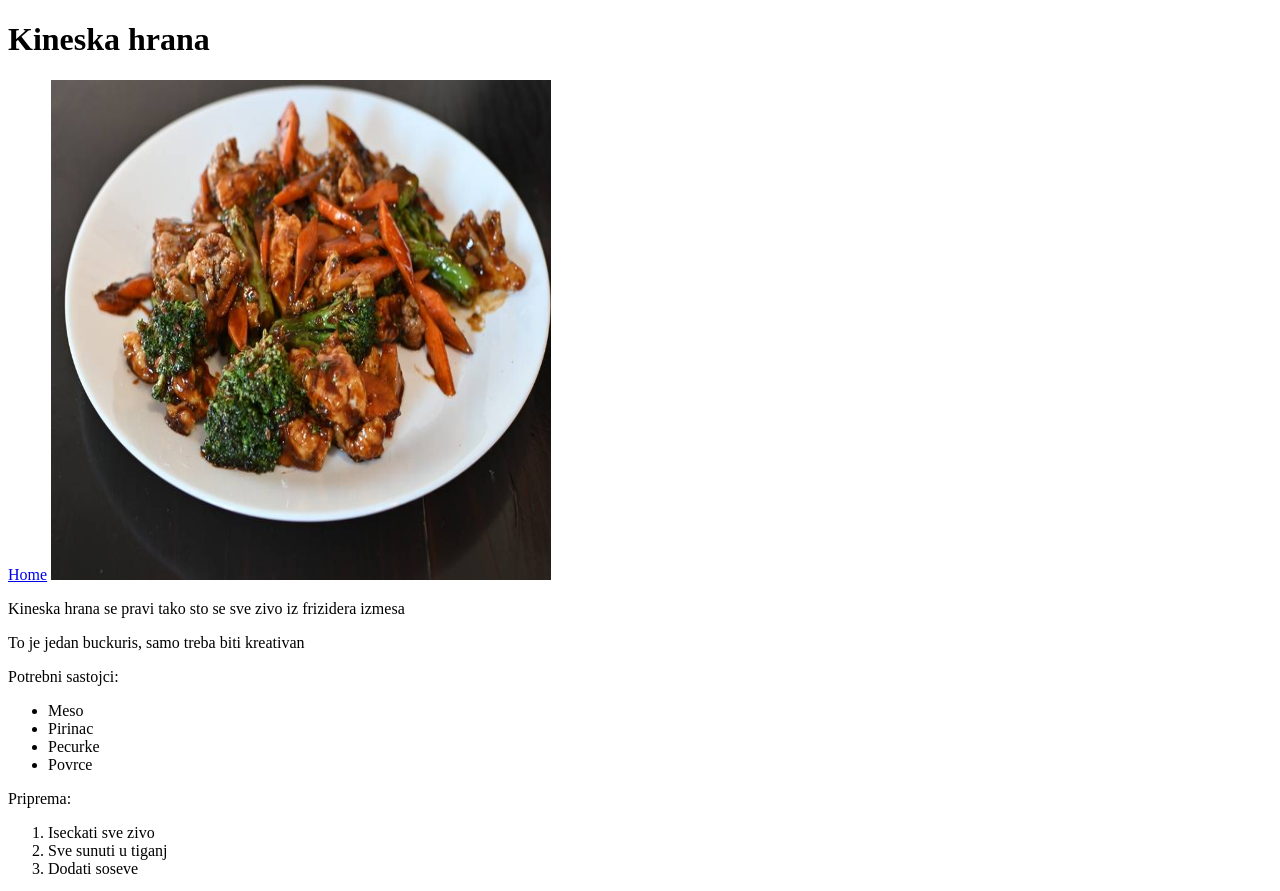
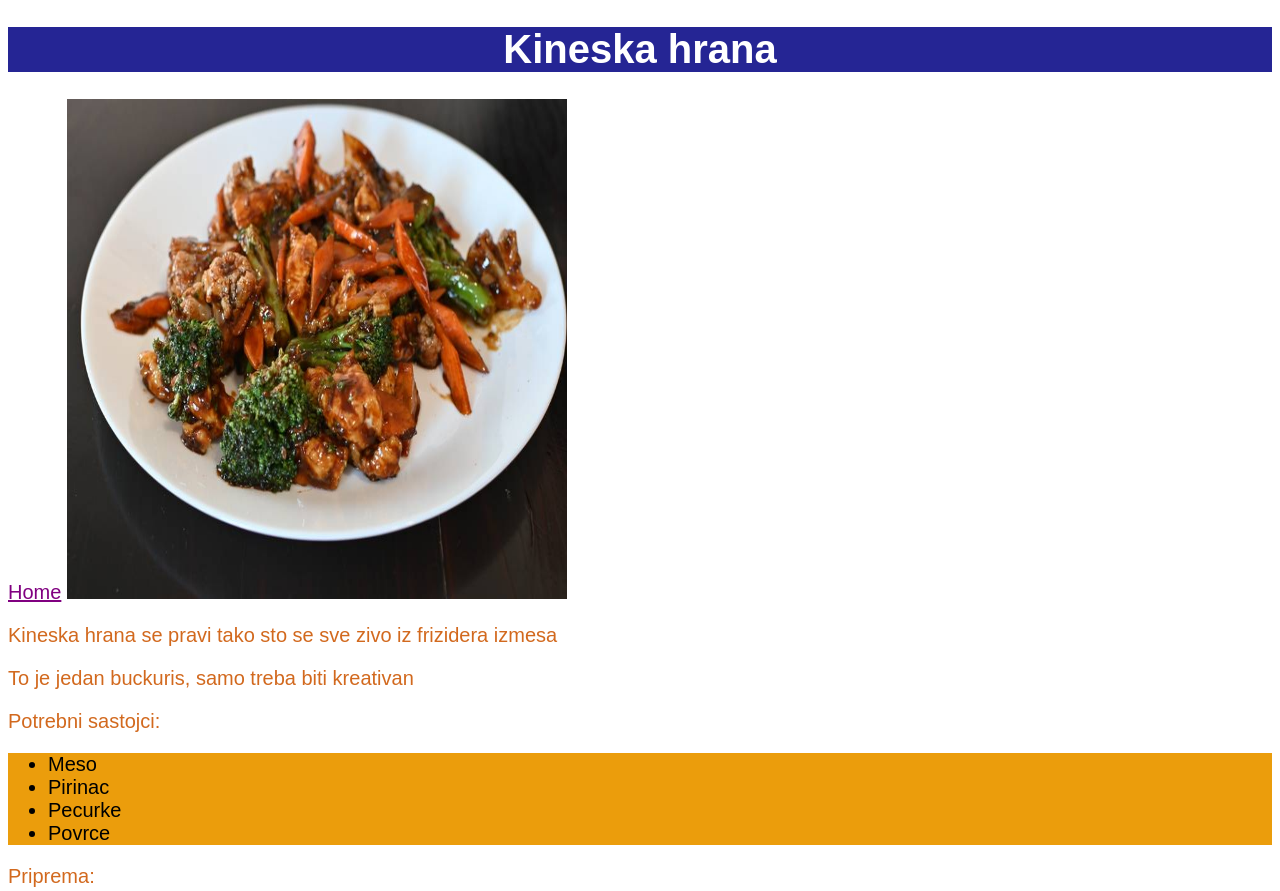
Before and after one commit to lukaadzic00/odin-recipes, a plain HTML site: page recipes/kineskahrana.html in a window 1280 px wide. Shown: the top 891 px of the page. Drawn offline with Linux system fonts and the light colour scheme.

Commit message:
Dodat CSS

```diff
--- a/recipes/kineskahrana.html
+++ b/recipes/kineskahrana.html
@@ -4,6 +4,7 @@
     <meta charset="UTF-8">
     <meta name="viewport" content="width=device-width, initial-scale=1.0">
     <title>Document</title>
+    <link rel="stylesheet" href="../style.css">
 </head>
 <body>
     <h1>Kineska hrana</h1>
--- /dev/null
+++ b/style.css
@@ -0,0 +1,22 @@
+body {
+    font-family: "Arial";
+    font-size: 20px;
+}
+
+h1 {
+    background-color: rgb(37, 37, 148);
+    color: white;
+    text-align: center;
+}
+
+ul, ol{
+    background-color: rgb(235, 157, 12)
+}
+
+a {
+    color: purple;
+}
+
+p {
+    color: chocolate;
+}
```
Also changed, not shown: index.html (+1 -0 lines), recipes/lasagna.html (+1 -0 lines), recipes/pestopiletina.html (+1 -0 lines).
